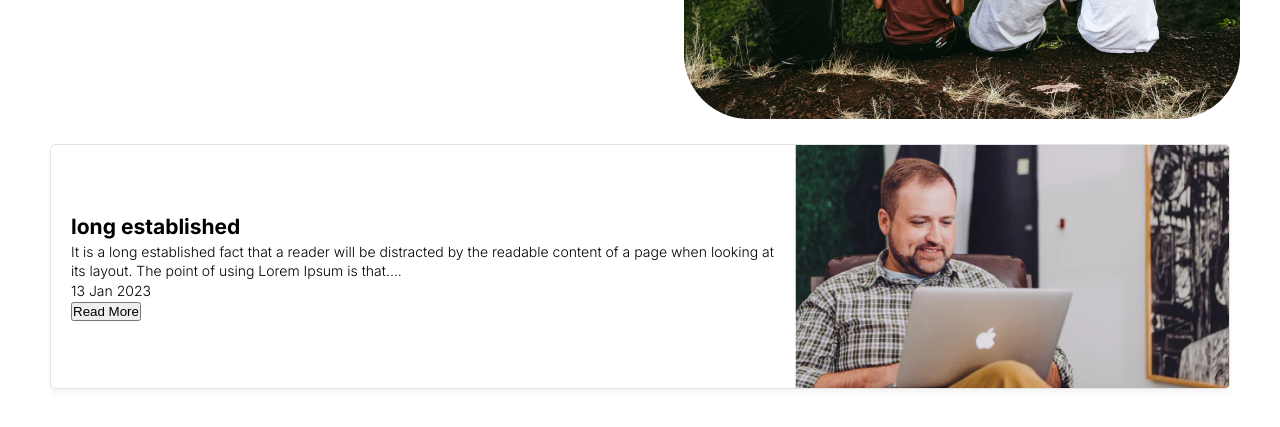
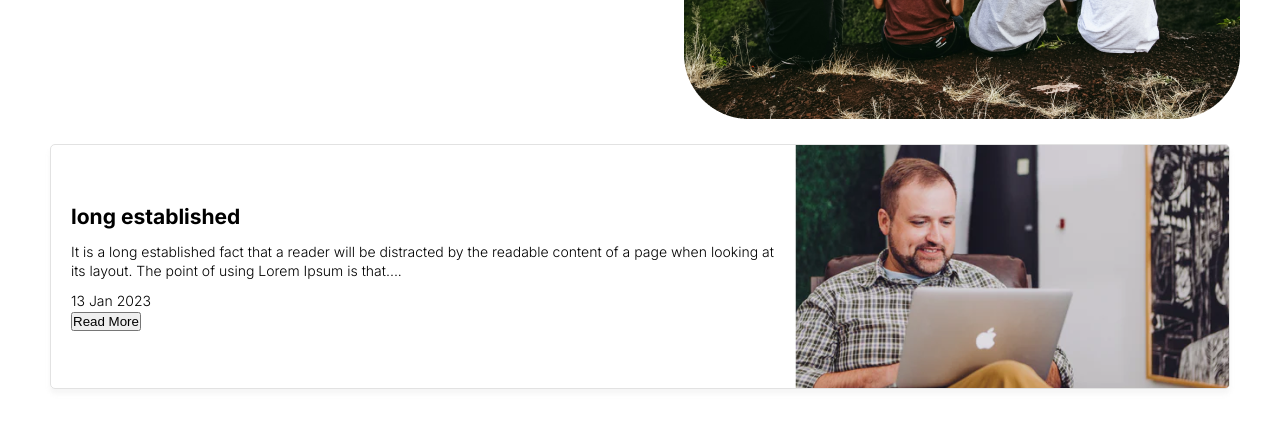
Before and after one commit to thenjanand/Blog_website, a plain HTML site: page index.html in a window 1280 px wide. Shown: the part 287-714 px from the top of the page. Drawn offline with Linux system fonts and the light colour scheme.

Commit message:
Update style.css

```diff
--- a/style.css
+++ b/style.css
@@ -62,7 +62,12 @@ main {
   font-size: 2.5rem;
   font-weight: 300;
 }
-.h-card {
+.hero_image img{
+  border-radius: 5rem;
+}
+/* Long Card Section */
+
+ .h-card {
   display: flex;
   margin: 2rem 1rem;
   box-shadow: 0px 5px 4px rgba(221, 221, 221, 0.25);
@@ -73,4 +78,10 @@ main {
 }
 .card-content{
   padding: 2rem;
+  display: flex;
+  flex-direction: column;
+  gap: 1rem;
 }
+.status{
+
+}
```
